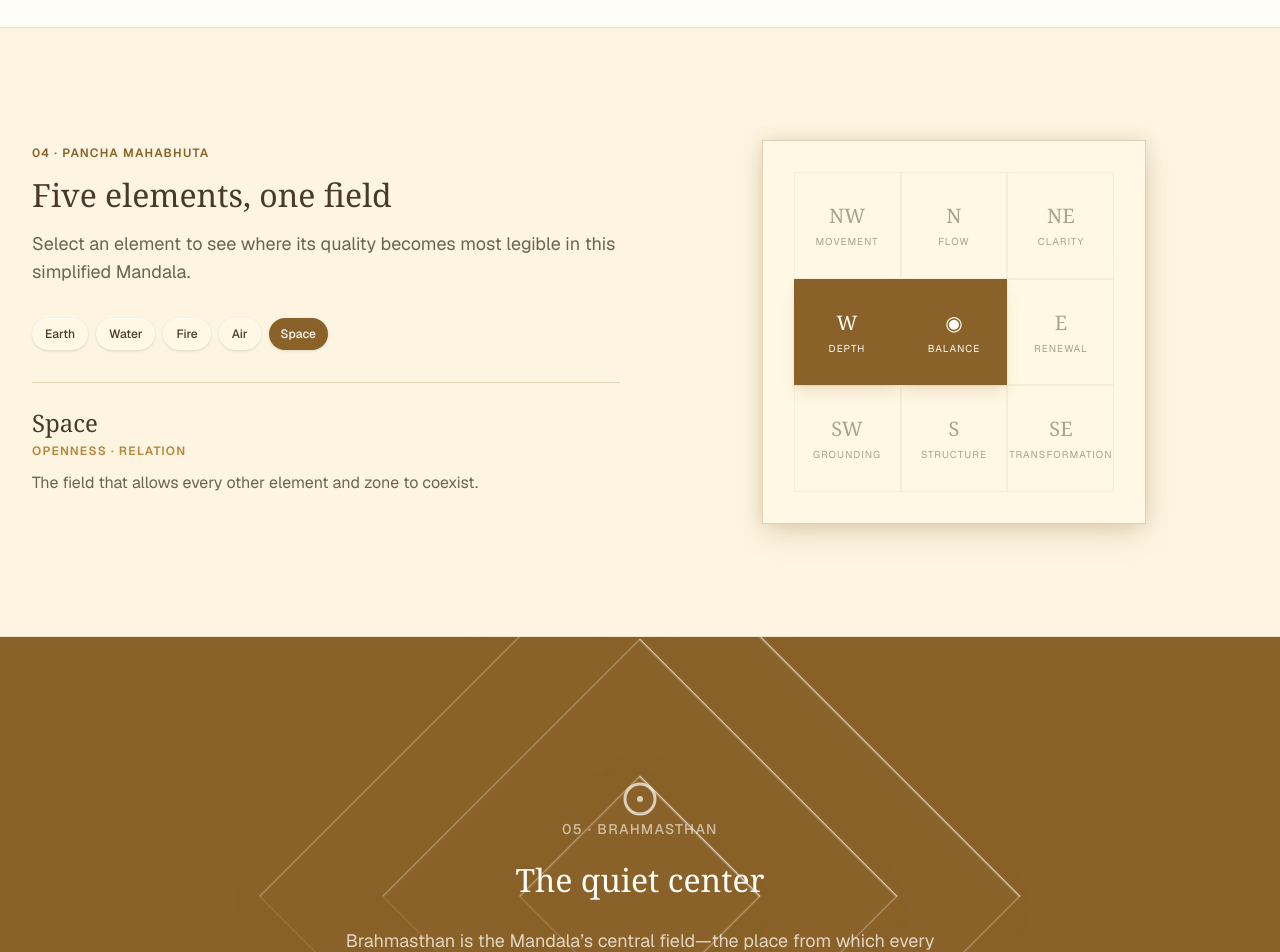
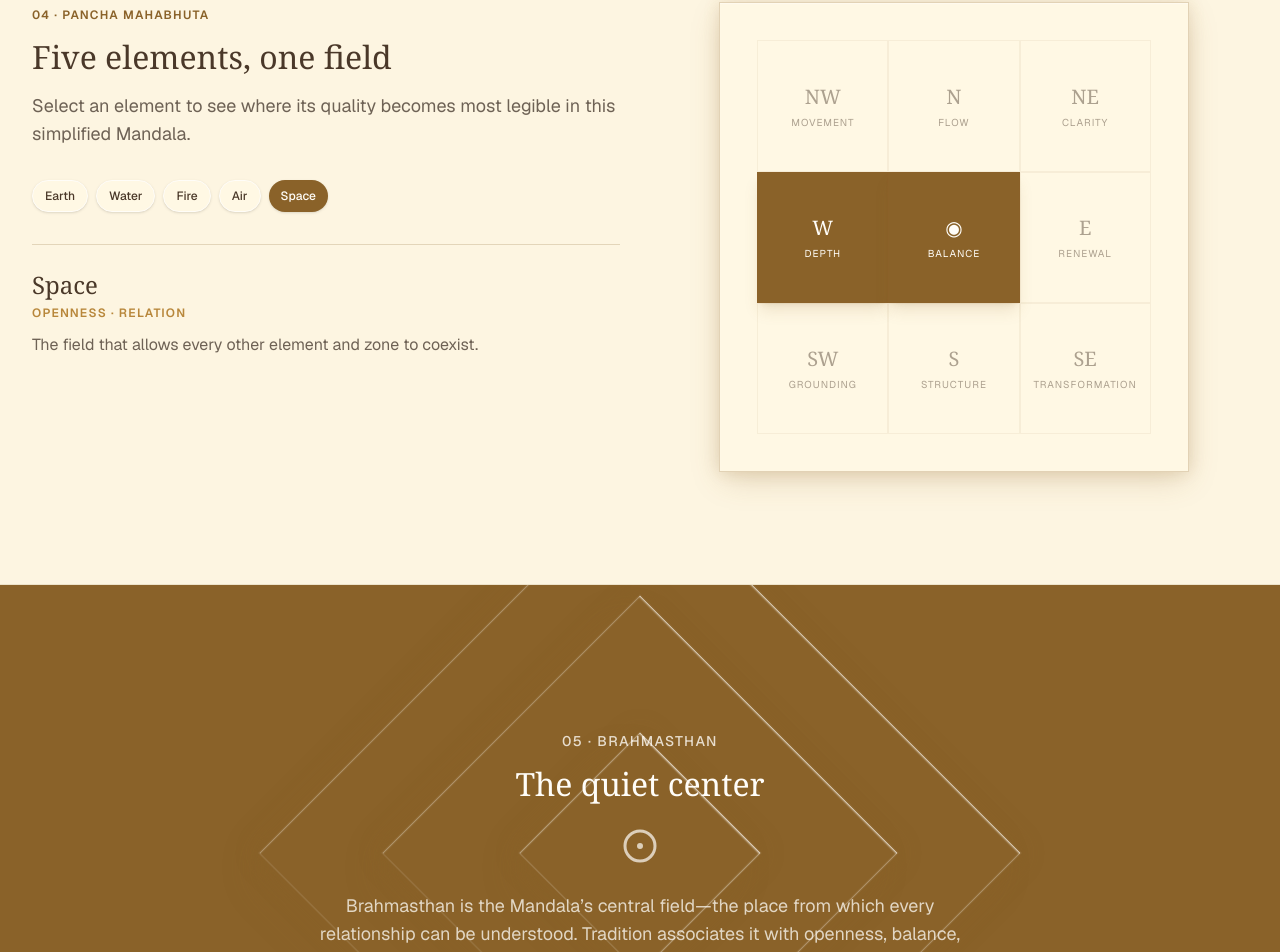
Before and after one commit to somnathbaidyahere-cyber/vastu, a Next.js app: page /tools/mandala in a window 1280 px wide. Shown: the part 2790-3742 px from the top of the page. Built offline with nearby package versions, Linux system fonts and the light colour scheme.

Commit message:
finished resizing elements in mandala

```diff
--- a/components/pages/tools/mandala/Brahmasthan.jsx
+++ b/components/pages/tools/mandala/Brahmasthan.jsx
@@ -14,15 +14,17 @@ export default function Brahmasthan() {
       </div>
 
       <div className="relative mx-auto max-w-3xl text-center">
-        <CircleDot className="mx-auto h-9 w-9 text-primary-foreground/70" />
 
-        <span className="mt-6 section-badge text-primary-foreground/60">
+        <span className="section-badge text-primary-foreground/80">
           05 · Brahmasthan
         </span>
 
-        <h2 className="mt-5 text-primary-foreground section-heading">
+        <h2 className=" text-primary-foreground section-heading">
           The quiet center
         </h2>
+
+        <CircleDot className="mt-6 mx-auto h-9 w-9 text-primary-foreground/70" />
+
 
         <p className="mx-auto mt-7 max-w-2xl section-description text-primary-foreground/75">
           Brahmasthan is the Mandala’s central field—the place from which
--- a/components/pages/tools/mandala/ElementsSection.jsx
+++ b/components/pages/tools/mandala/ElementsSection.jsx
@@ -58,8 +58,8 @@ export default function ElementsSection() {
           </div>
 
           {/* Element visual */}
-          <div className="lg:col-span-6">
-            <div className="relative mx-auto aspect-square w-full max-w-[15rem] border border-primary/25 bg-background p-[8%] shadow-divine sm:max-w-[18rem] md:max-w-[20rem] lg:max-w-[24rem]">
+          <div className="lg:col-span-6 md:mx-auto md:w-[55%] lg:mx-auto lg:w-[80%] ">
+            <div className="relative mx-auto aspect-square border border-primary/25 bg-background p-[8%] shadow-divine ">
               <div className="absolute inset-[8%] grid grid-cols-3">
                 {zones.map((zone) => {
                   const isRelated = zone.element === selectedElement;
--- a/components/pages/tools/mandala/InteractiveMandala.jsx
+++ b/components/pages/tools/mandala/InteractiveMandala.jsx
@@ -53,7 +53,7 @@ export default function InteractiveMandala() {
     <div className="mt-10 grid gap-10 lg:mt-14 lg:grid-cols-12 lg:items-center lg:gap-14">
 
       {/* Mandala */}
-      <div className="lg:col-span-6">
+      <div className="lg:col-span-6 md:mx-auto md:w-[50%] lg:mx-0 lg:w-[70%]">
         <div
           className="
             relative
--- a/components/pages/tools/mandala/MandalaHero.jsx
+++ b/components/pages/tools/mandala/MandalaHero.jsx
@@ -33,7 +33,7 @@ export default function MandalaHero() {
 
     {/* Mandala visual */}
     <div
-      className="relative flex items-center justify-center lg:col-span-6"
+      className="relative flex items-center justify-center lg:col-span-6 md:mx-auto md:w-[50%] lg:mx-0 lg:w-full"
       aria-hidden="true"
     >
       <div className="relative w-full max-w-68 sm:max-w-84 md:max-w-[24rem] lg:max-w-116 xl:max-w-lg">
```
